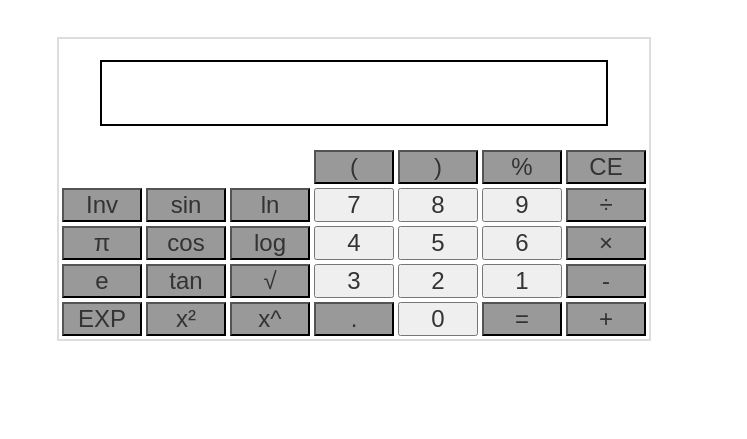
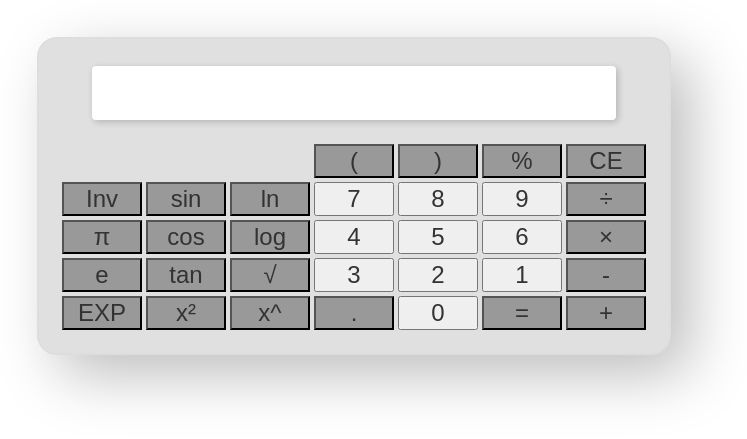
Before and after one commit to rohanmr/Scientific-Calculator, a plain HTML site: page index.html in a window 1280 px wide. Shown: the part 85-524 px from the top of the page, without its empty margins (286-1033 px from the left). Drawn offline with Linux system fonts and the light colour scheme.

Commit message:
implemented styling

```diff
--- a/style.css
+++ b/style.css
@@ -8,11 +8,15 @@ div {
   border: 2px solid #ddd;
   width: 280px;
   box-sizing: border-box;
-  margin: 40px auto 0;
+  margin: 40px auto 20px;
+  padding: 0 20px 20px 20px;
   font-family: verdana;
+  border-radius: 20px;
+  background: #e0e0e0;
+  box-shadow: 20px 20px 60px #bebebe, -20px -20px 60px #ffffff;
 }
 .calculator .form-control {
-  height: 60px;
+  height: 30px;
 }
 .calculator .form-group {
   margin-bottom: 20px;
@@ -20,7 +24,12 @@ div {
 
 .ans {
   border: 2px solid black;
-
+  padding: 12px;
+  border: none;
+  border-radius: 4px;
+  box-shadow: 2px 2px 7px 0 rgb(0, 0, 0, 0.2);
+  outline: none;
+  color: dimgray;
   width: 500px;
 }
 .calculator input[type="text"] {
```
